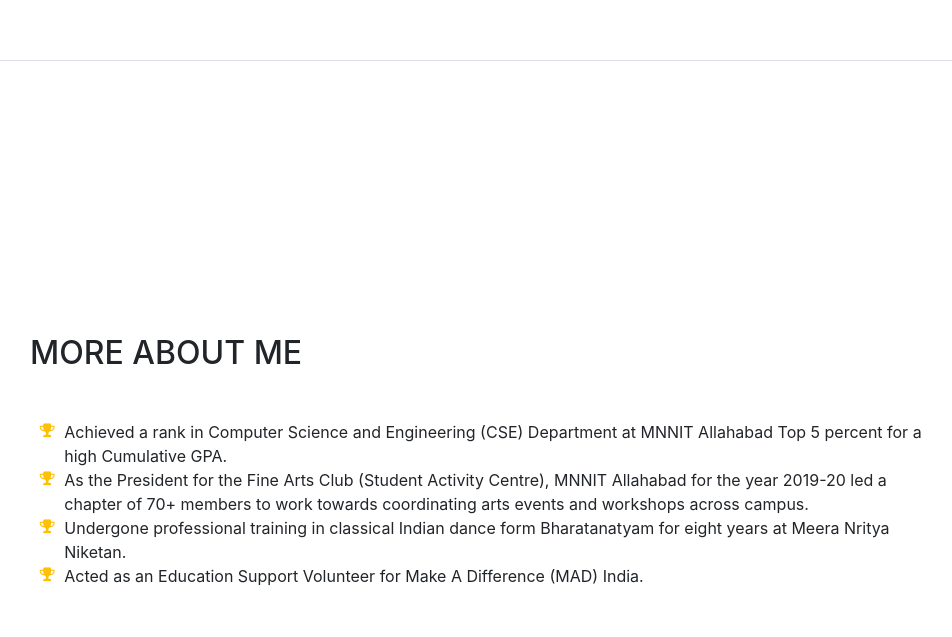
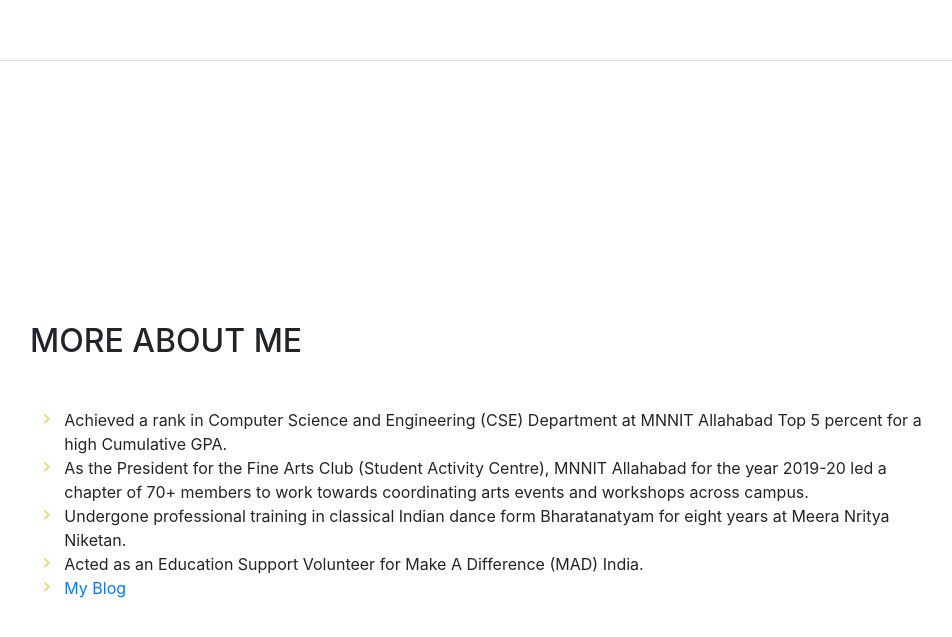
Before and after one commit to ak2110/Personal_Webpage, a website with bundled scripts: page index.html in a window 1280 px wide. Shown: the part 3150-3787 px from the top of the page, without its empty margins (290-1242 px from the left). Built offline with nearby package versions, Linux system fonts and the light colour scheme; a web font is replaced by a local one.

Commit message:
Added blog link

```diff
--- a/index.html
+++ b/index.html
@@ -171,65 +171,6 @@
         </div>
       </section>
 
-      <!-- <section class="resume-section p-3 p-lg-5 d-flex flex-column" id="skills">
-        <div class="my-auto">
-          <h2 class="mb-5">Skills</h2>
-
-          <div class="subheading mb-3">Programming Languages &amp; Tools</div>
-          <ul class="list-inline list-icons">
-            <li class="list-inline-item">
-              <i class="devicons devicons-html5"></i>
-            </li>
-            <li class="list-inline-item">
-              <i class="devicons devicons-css3"></i>
-            </li>
-            <li class="list-inline-item">
-              <i class="devicons devicons-javascript"></i>
-            </li>
-            <li class="list-inline-item">
-              <i class="devicons devicons-jquery"></i>
-            </li>
-            <li class="list-inline-item">
-              <i class="devicons devicons-sass"></i>
-            </li>
-            <li class="list-inline-item">
-              <i class="devicons devicons-less"></i>
-            </li>
-            <li class="list-inline-item">
-              <i class="devicons devicons-bootstrap"></i>
-            </li>
-            <li class="list-inline-item">
-              <i class="devicons devicons-wordpress"></i>
-            </li>
-            <li class="list-inline-item">
-              <i class="devicons devicons-grunt"></i>
-            </li>
-            <li class="list-inline-item">
-              <i class="devicons devicons-gulp"></i>
-            </li>
-            <li class="list-inline-item">
-              <i class="devicons devicons-npm"></i>
-            </li>
-          </ul>
-
-          <div class="subheading mb-3">Workflow</div>
-          <ul class="fa-ul mb-0">
-            <li>
-              <i class="fa-li fa fa-check"></i>
-              Mobile-First, Responsive Design</li>
-            <li>
-              <i class="fa-li fa fa-check"></i>
-              Cross Browser Testing &amp; Debugging</li>
-            <li>
-              <i class="fa-li fa fa-check"></i>
-              Cross Functional Teams</li>
-            <li>
-              <i class="fa-li fa fa-check"></i>
-              Agile Development &amp; Scrum</li>
-          </ul>
-        </div>
-      </section> -->
-
       <section class="resume-section p-3 p-lg-5 d-flex flex-column" id="interests">
         <div class="my-auto">
           <h2 class="mb-5">Interests</h2>
@@ -243,20 +184,25 @@
 
           <ul class="fa-ul mb-0">
             <li>
-              <i class="fa-li fa fa-trophy text-warning"></i>
+              <i class="fa-li fa fa-angle-right text-warning"></i>
               Achieved a rank in Computer Science and Engineering (CSE) Department at MNNIT Allahabad Top 5 percent for a high Cumulative GPA.</li>
             <li>
-              <i class="fa-li fa fa-trophy text-warning"></i>
+              <i class="fa-li fa fa-angle-right text-warning"></i>
               As the President for the Fine Arts Club (Student Activity Centre), MNNIT Allahabad for the year 2019-20 led a chapter of 70+ members to work towards coordinating arts events and workshops across campus.</li>
             <li>
-              <i class="fa-li fa fa-trophy text-warning">
+              <i class="fa-li fa fa-angle-right text-warning">
               </i>
               Undergone professional training in classical Indian dance form Bharatanatyam for eight years at Meera Nritya Niketan.
             </li>
             <li>
-              <i class="fa-li fa fa-trophy text-warning">
+              <i class="fa-li fa fa-angle-right text-warning">
               </i>
               Acted as an Education Support Volunteer for Make A Difference (MAD) India.
+            </li>
+            <li>
+              <i class="fa-li fa fa-angle-right text-warning">
+              </i>
+              <a href = "https://anonymouse21.github.io/theBlog/">My Blog </a>
             </li>
           </ul>
         </div>
```
